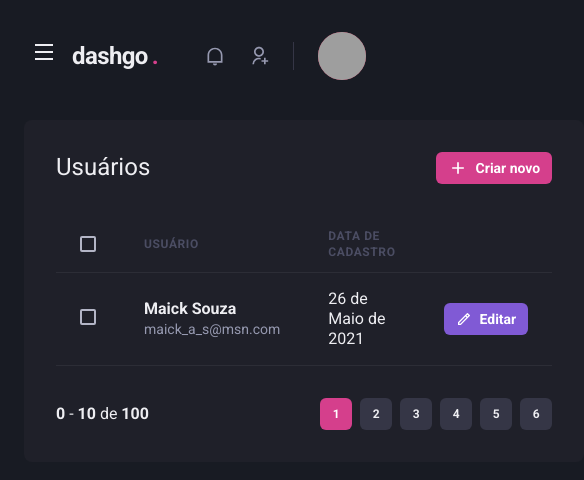
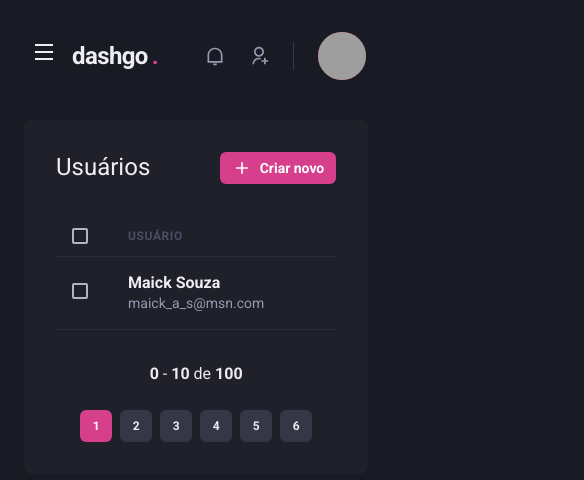
Before and after one commit to NearMaick/Ignite-dashgo, a Next.js app: page /users in a window 390 px wide. Shown: the top 480 px of the page, 584 px wide, since content can reach past the window. Built offline with nearby package versions, Linux system fonts and the light colour scheme; grey boxes are pictures that could not be loaded.

Commit message:
feat(web): responsive list

```diff
--- a/src/components/Pagination/index.tsx
+++ b/src/components/Pagination/index.tsx
@@ -4,7 +4,7 @@
 export function Pagination() {
   return (
     <Stack
-      direction="row"
+      direction={["column", "row"]}
       spacing="6"
       mt="8"
       justify="space-between"
--- a/src/pages/users/index.tsx
+++ b/src/pages/users/index.tsx
@@ -1,4 +1,4 @@
-import { Box, Button, Checkbox, Flex, Heading, Icon, Table, Tbody, Td, Text, Th, Thead, Tr } from '@chakra-ui/react'
+import { Box, Button, Checkbox, Flex, Heading, Icon, Table, Tbody, Td, Text, Th, Thead, Tr, useBreakpointValue } from '@chakra-ui/react'
 import { RiAddLine, RiPencilLine } from 'react-icons/ri'
 
 import { Header } from '../../components/Header'
@@ -6,6 +6,11 @@
 import { Siderbar } from '../../components/Sidebar'
 
 export default function UserList() {
+  const isWideVersion = useBreakpointValue({
+    base: false,
+    lg: true
+  })
+
   return (
     <Box>
       <Header />
@@ -31,17 +36,17 @@
           <Table colorScheme="whiteAlpha">
             <Thead>
               <Tr>
-                <Th px="6" color="gray.300" width="8">
+                <Th px={["4", "4", "6" ]} color="gray.300" width="8">
                 <Checkbox colorScheme="pink" />
                 </Th>
                 <Th>Usuário</Th>
-                <Th>Data de cadastro</Th>
+                { isWideVersion && <Th>Data de cadastro</Th> }
                 <Th width="8"></Th>
               </Tr>
             </Thead>
             <Tbody>
               <Tr>
-                <Td px="6">
+                <Td px={["4", "4", "6" ]}>
                   <Checkbox colorScheme="pink" />
                 </Td>
                 <Td>
@@ -50,8 +55,9 @@
                     <Text fontSize="sm" color="gray.300">maick_a_s@msn.com</Text>
                   </Box>
                 </Td>
-                <Td>26 de Maio de 2021</Td>
+                { isWideVersion && <Td>26 de Maio de 2021</Td> }
                 <Td>
+                  { isWideVersion && (
                     <Button
                     as="a"
                     size="sm"
@@ -61,6 +67,8 @@
                   >
                     Editar
                   </Button>
+                  )}
+
                 </Td>
               </Tr>
             </Tbody>
```
Lines whose indentation alone changed are shown as unchanged.
